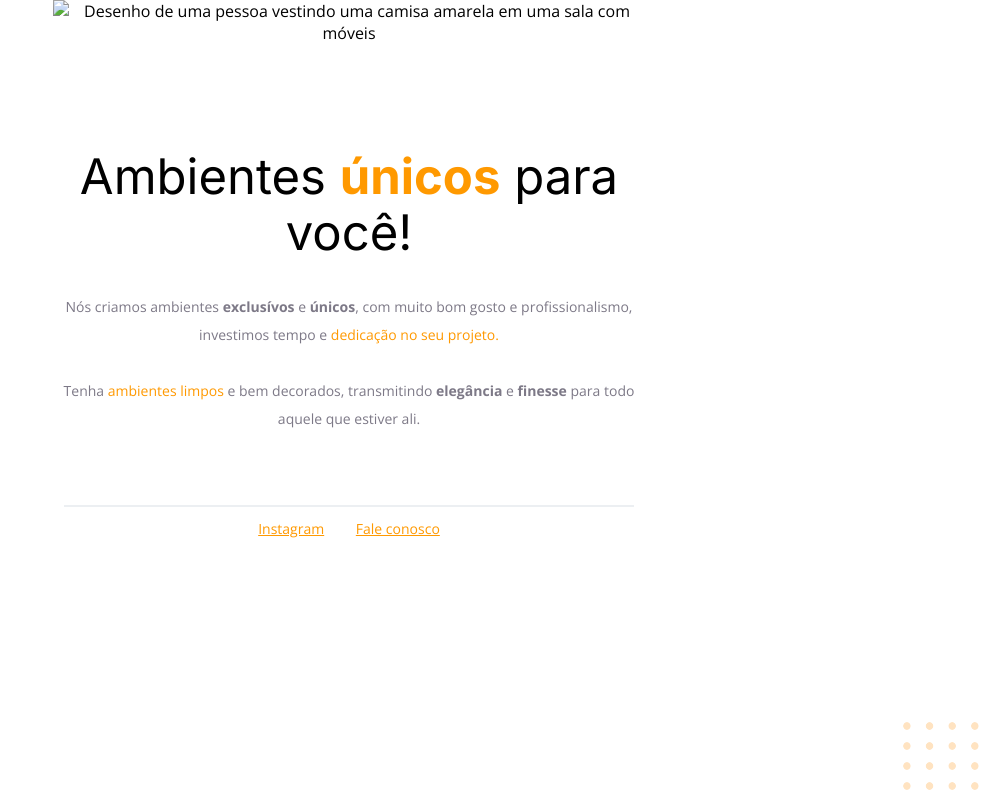
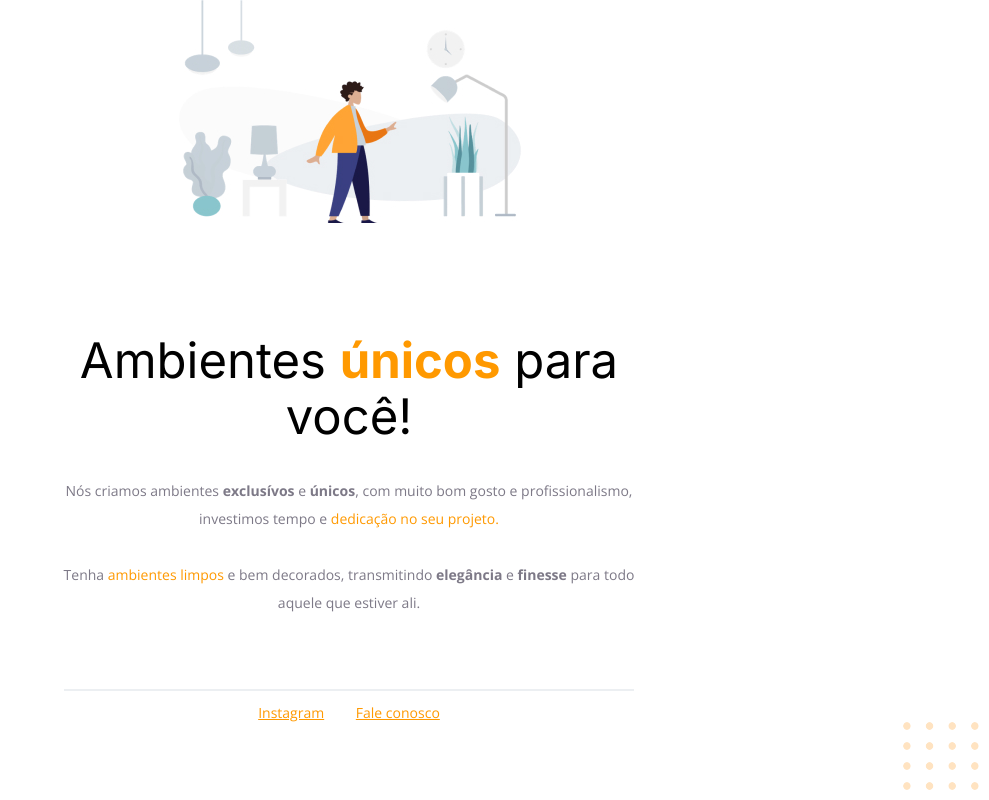
Before and after one commit to Caique-Paes/Moveis-para-voce, a plain HTML site: page index.html in a window 1280 px wide. Shown: the whole page, without its empty margins (291-1280 px from the left). Drawn offline with nearby package versions, Linux system fonts and the light colour scheme.

Commit message:
Corrigindo erros

```diff
--- a/index.html
+++ b/index.html
@@ -7,7 +7,7 @@
     <meta charset="UTF-8" />
     <meta name="viewport" content="width=device-width, initial-scale=1.0" />
 
-    <title>Novo título</title>
+    <title>Móveis para você</title>
 
     <link
       href="https://fonts.googleapis.com/css2?family=Inter:wght@400;700&family=Open+Sans:wght@400;700&display=swap"
@@ -19,7 +19,7 @@
   <body>
     <div id="hero">
       <img
-        src="./assets/imagem-1.jpg"
+        src="./assets/image-1.jpg"
         alt="Desenho de uma pessoa vestindo uma camisa amarela em uma sala com móveis"
       />
 
```
